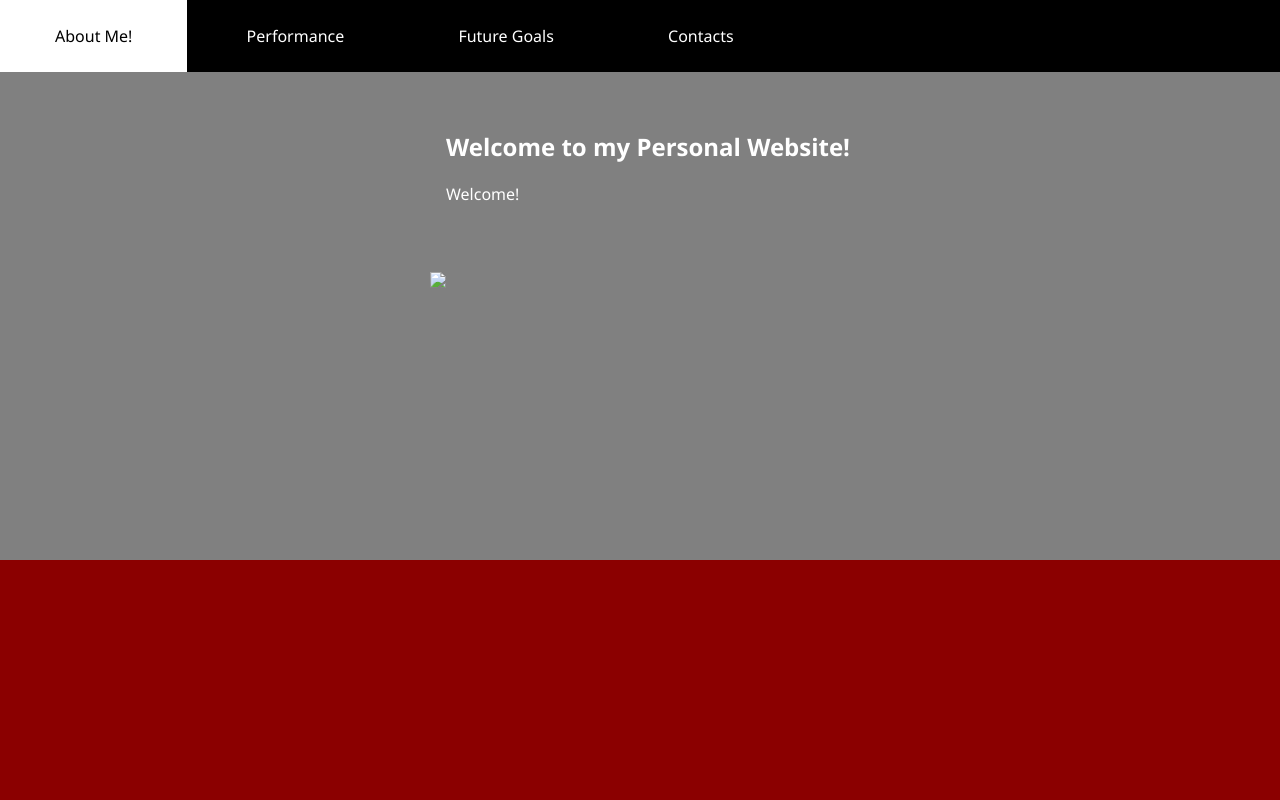
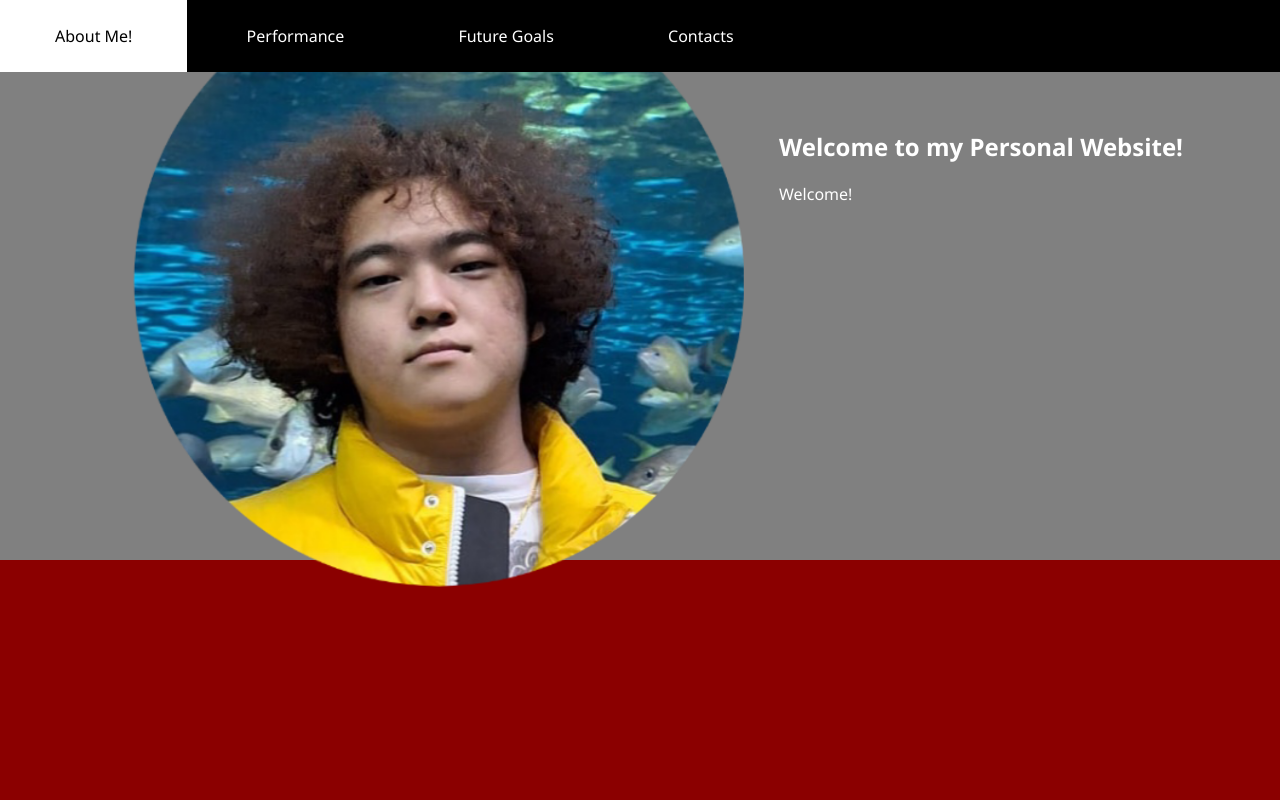
Before and after one commit to sl2323/final-final-project, a plain HTML site: page index.html in a window 1280 px wide. Shown: the top 800 px of the page. Drawn offline with Linux system fonts and the light colour scheme.

Commit message:
profgile

```diff
--- a/index.html
+++ b/index.html
@@ -75,7 +75,7 @@
     </div>
 
     <section id="section0">
-		<img src="20231004_113102.png">
+		<img src="me.png">
       <div>
      <h1 style="text-align: center; margin-top: -150px;">Welcome to my Personal Website!</h1>
         <p>Welcome! </p>
```
